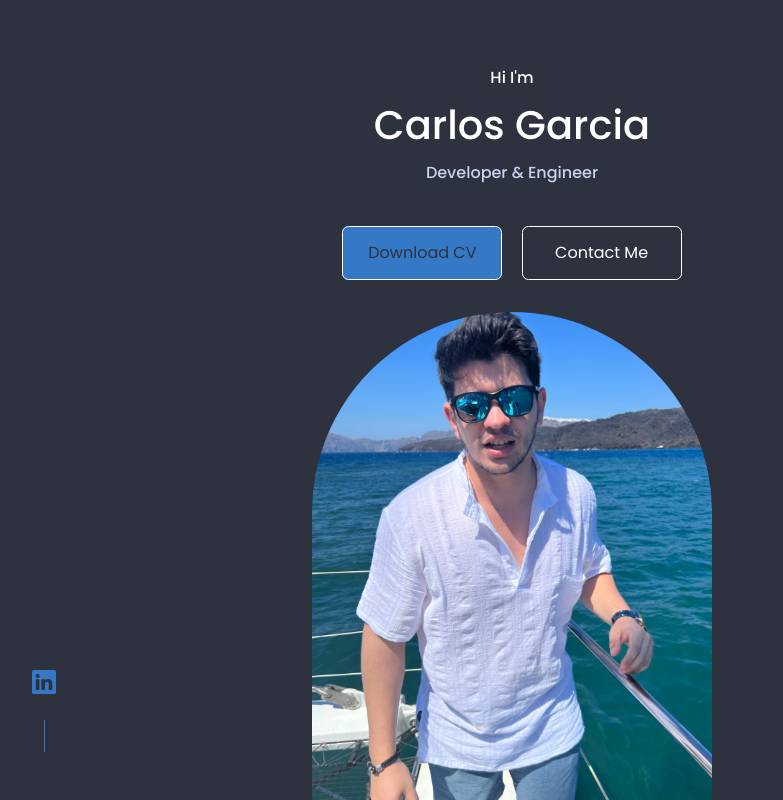
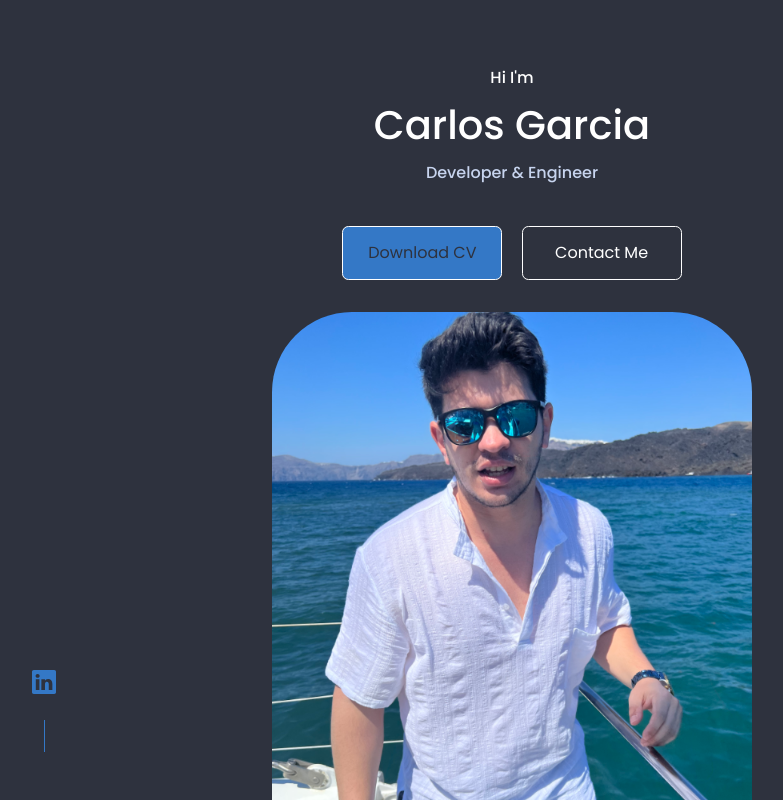
Before and after one commit to cagarcia2011/carlosadriangarcia, a React (Create React App) app: page / in a window 1280 px wide. Shown: the whole page, without its empty margins (128-911 px from the left). Built offline with nearby package versions, Linux system fonts and the light colour scheme.

Commit message:
Adjusted main picture.

```diff
--- a/src/components/header/header.css
+++ b/src/components/header/header.css
@@ -50,14 +50,14 @@ header {
 /* == ME == */
 .me {
     /*background: var(--accent-color);*/
-    width: 25rem;
-    height: 33.33rem;
+    width: 30rem;
+    height: 40rem;
     position: absolute;
-    left: calc(50% - 12.5rem);
+    left: calc(50% - 15rem);
     margin-top: 2rem;
     overflow: hidden;
     background: var(--variant-bg-color);
-    border-radius: 20rem 20rem 0 0;
+    border-radius: 5rem 5rem 5rem 5rem;
 }
 
 /* == SCROLL DOWN == */
@@ -77,7 +77,10 @@ header {
 @media screen and (max-width: 1024px) {
     header {
         height: 68vh;
+    }
 
+    .me {
+        border-radius: 15rem 15rem 0 0;
     }
 }
 
```
